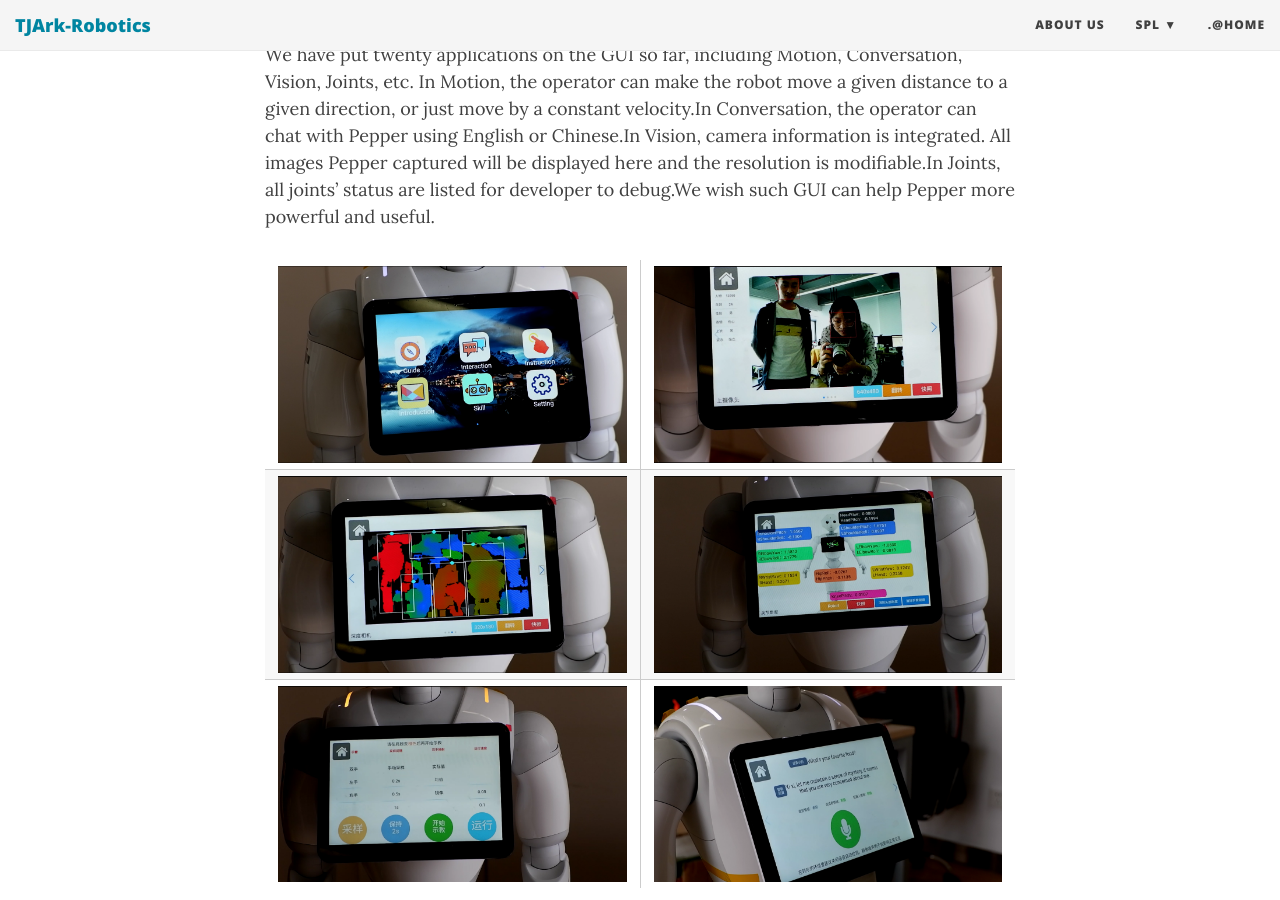
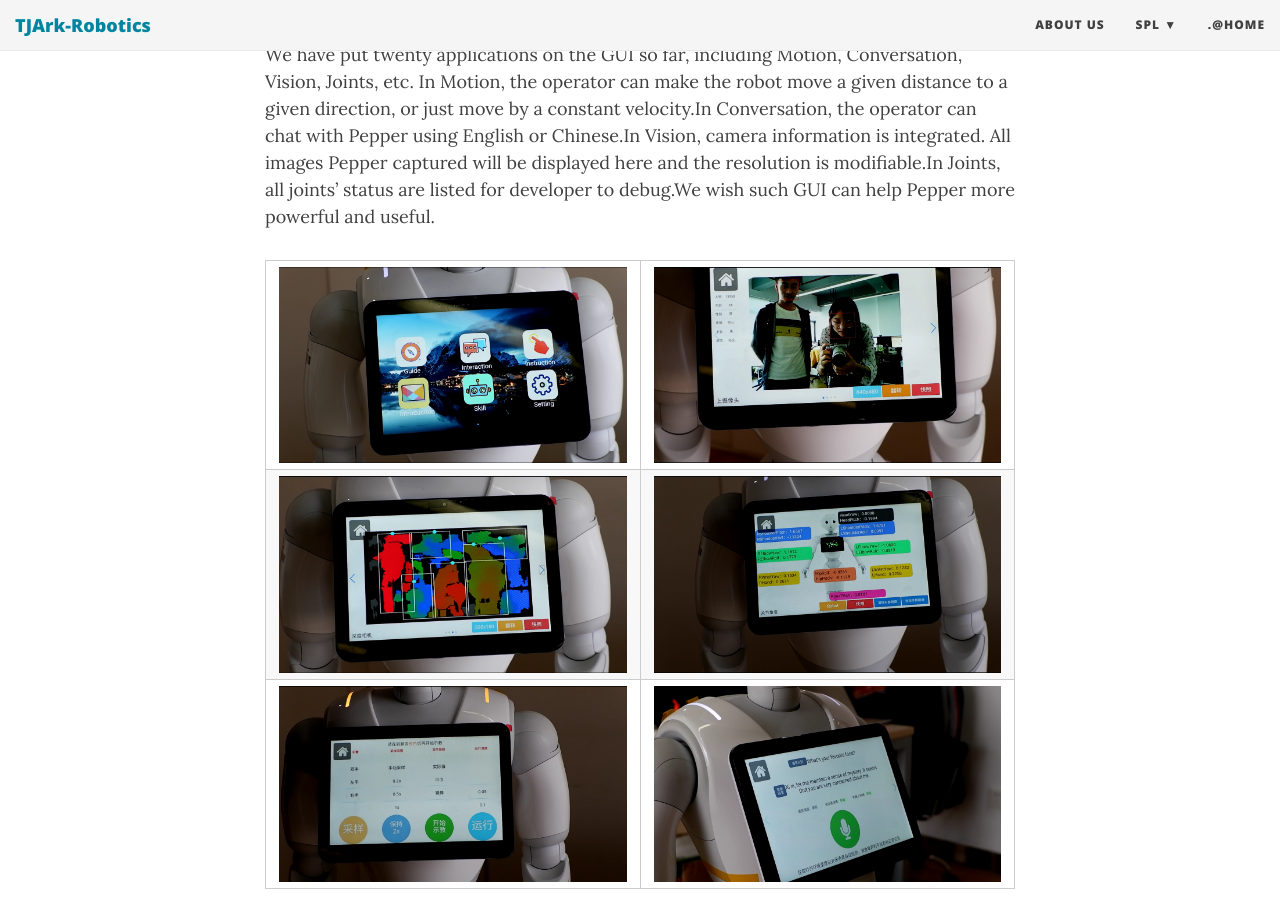
Before and after one commit to TJArk-Robotics/tjark-robotics.github.io, a Jekyll site: the page built from file/Pepper/TJArk@Home.md, in a window 1280 px wide and 900 px high, scrolled down 4073 px. Built offline with Jekyll 4.4.1, drawn with Linux system fonts in a browser that asks for light colours; nearby versions of some CDN libraries.

Commit message:
hzt modified 11.1.4

```diff
--- a/file/Pepper/TJArk@Home.md
+++ b/file/Pepper/TJArk@Home.md
@@ -52,7 +52,7 @@
 
 We have put twenty applications on the GUI so far, including Motion, Conversation, Vision, Joints, etc. In Motion, the operator can make the robot move a given distance to a given direction, or just move by a constant velocity.In Conversation, the operator can chat with Pepper using English or Chinese.In Vision, camera information is integrated. All images Pepper captured will be displayed here and the resolution is modifiable.In Joints, all joints' status are listed for developer to debug.We wish such GUI can help Pepper more powerful and useful.
 
-<table align="center" frame="void">
+<table align="center" style="border:0;">
     <tr>
         <th> <img src="../../../img/pepper/gui1.png" alt="GUI1"/> </th>
         <th> <img src="../../../img/pepper/gui2.png" alt="GUI2"/> </th>
@@ -71,7 +71,7 @@
 
 We have developed a Python framework, which is a high-level package of NAOqi APIs and ROS-based components. Every team member can write his/her own lib files, such as "LibMoiton", "LibDetection", and add it to the framework easily. At the game site, Pepper can use these lib files to perform various, more complex tasks. The framework is still in developing, so we don't open its source yet.
 
-<img align="center" src="../../../img/pepper/architecture.png" width="50%" />
+<img align="middle" src="../../../img/pepper/architecture.png" width="50%" />
 
 ## **Team members**
 
@@ -129,7 +129,7 @@
 
 ## **Media**
 
-<table id="media-photos" align="center" frame="void">
+<table id="media-photos" style="border:0;" align="center">
     <tr>
         <th> <img src="../../../img/pepper/teamphoto.jpg" alt="team-photo"/> </th>
         <th> <img src="../../../img/pepper/certificate.jpg" alt="certificate"/> </th>
```
